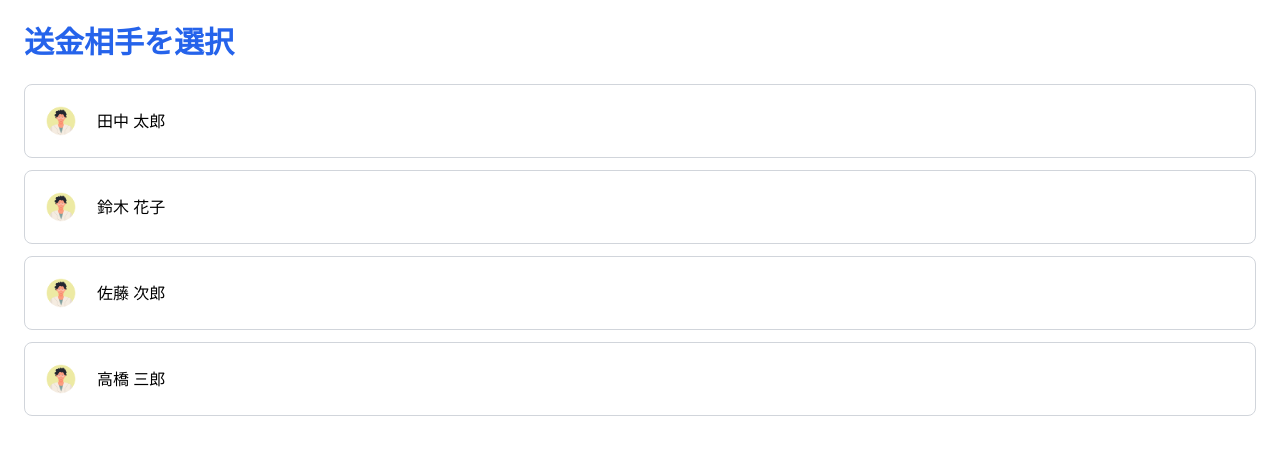
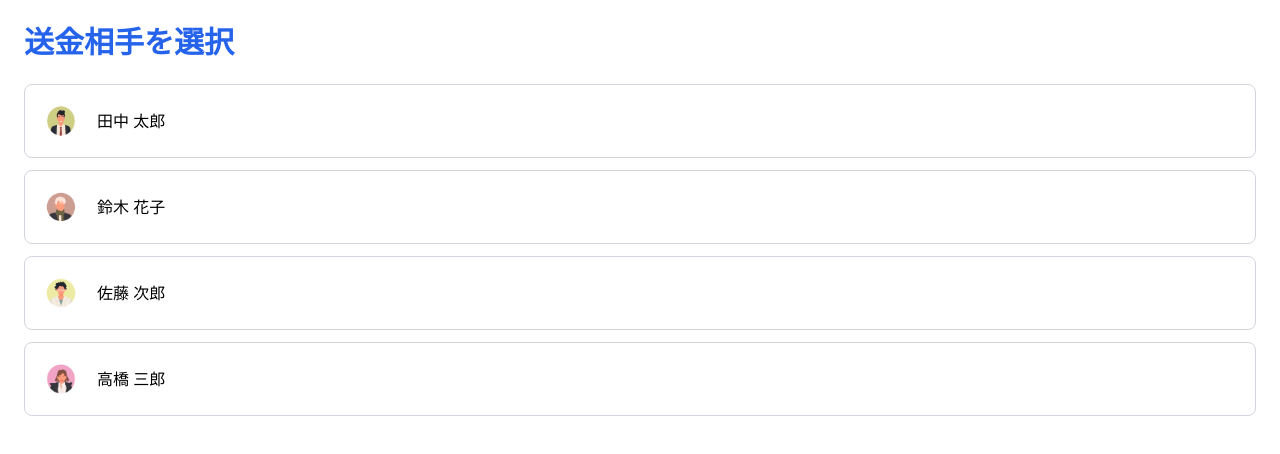
Before and after one commit to deraryo4559/GroupeF, a React (Vite) app in the folder front/: page /step3 in a window 1280 px wide. Shown: the top 454 px of the page. Built offline with nearby package versions, Linux system fonts and the light colour scheme.

Commit message:
いったん、Step3のデータを送金画面に引き渡して、送金画面のプロフィールに反映されるようにしました。

```diff
--- a/front/src/components/SendMoney.jsx
+++ b/front/src/components/SendMoney.jsx
@@ -1,19 +1,32 @@
 import { useState } from "react";
-import { useNavigate } from "react-router-dom"; // ★追加
+import { useNavigate, useLocation } from "react-router-dom";
 
 function SendMoney() {
+  const navigate = useNavigate();
+  const { state } = useLocation();
+
+  // ★ 受け取ったユーザー（全データ）。なければデフォルト
+  const user = state?.user ?? {
+    id: 0,
+    name: "サンプル 氏名",
+    icon: "/images/human1.png",
+    email: "",
+    limit: 50000,
+  };
+
   const [amount, setAmount] = useState("");
   const [message, setMessage] = useState("");
-  const navigate = useNavigate();               // ★追加
 
-  const isAmountValid = amount !== "" && Number(amount) >= 1 && Number(amount) <= 50000;
+  const isAmountValid =
+    amount !== "" && Number(amount) >= 1 && Number(amount) <= (user.limit ?? 50000);
 
   const handleAmountChange = (e) => {
     const value = e.target.value;
     if (value === "") return setAmount("");
     const num = Number(value);
+    const max = user.limit ?? 50000;
     if (num < 1) return setAmount("1");
-    if (num > 50000) return setAmount("50000");
+    if (num > max) return setAmount(String(max));
     setAmount(value);
   };
 
@@ -25,19 +38,24 @@ function SendMoney() {
         <div className="flex items-center gap-3">
           <div className="w-12 h-12 rounded-full overflow-hidden flex items-center justify-center">
             <img
-              src="/images/human1.png"   // public配下なら /images/... とすると安全
-              alt="profile"
+              src={user.icon}
+              alt={user.name}
               className="w-12 h-12 object-cover rounded-full"
             />
           </div>
-          <div className="text-[15px] md:text-base font-medium tracking-wide">サンプル 氏名</div>
+          {/* ★ 選択した相手の名前を表示 */}
+          <div className="text-[15px] md:text-base font-medium tracking-wide">
+            {user.name}
+          </div>
         </div>
       </div>
 
-      {/* 送金上限額 */}
+      {/* 送金上限額（ユーザーごとに可変にしたい場合は user.limit を使用） */}
       <div className="flex items-start gap-4 mt-6">
         <div className="text-sm text-gray-600 leading-6 mt-1">送金上限額</div>
-        <div className="text-[15px] md:text-base font-semibold tracking-wide">50,000円</div>
+        <div className="text-[15px] md:text-base font-semibold tracking-wide">
+          {(user.limit ?? 50000).toLocaleString()}円
+        </div>
       </div>
 
       {/* 送金金額 */}
@@ -48,7 +66,7 @@ function SendMoney() {
             type="number"
             inputMode="numeric"
             min="1"
-            max="50000"
+            max={user.limit ?? 50000}
             step="1"
             placeholder="金額"
             value={amount}
@@ -80,10 +98,10 @@ function SendMoney() {
         送金
       </button>
 
-      {/* 請求ボタン → /request へ */}
+      {/* 請求ボタン → /request へ（必要なら user も渡せます） */}
       <button
         type="button"
-        onClick={() => navigate("/request")}
+        onClick={() => navigate("/request", { state: { user } })}
         className="mt-3 w-full py-3.5 rounded-xl text-white text-[15px] md:text-base font-medium shadow-inner bg-blue-500 hover:bg-blue-600 transition-colors"
       >
         請求
--- a/front/src/pages/Step3.jsx
+++ b/front/src/pages/Step3.jsx
@@ -1,36 +1,33 @@
 import React from 'react';
-import { useNavigate } from 'react-router-dom'; // ← 追加
+import { useNavigate } from 'react-router-dom';
 
-// 仮のユーザーデータ
+// 公開フォルダに置いた想定（/public/images/...）
 const users = [
-  { id: 1, name: '田中 太郎', icon: '../../public/images/human3.png' },
-  { id: 2, name: '鈴木 花子', icon: '../../public/images/human3.png' },
-  { id: 3, name: '佐藤 次郎', icon: '../../public/images/human3.png' },
-  { id: 4, name: '高橋 三郎', icon: '../../public/images/human3.png' }
+  { id: 1, name: '田中 太郎', icon: '/images/human1.png', email: 'taro@example.com', limit: 50000 },
+  { id: 2, name: '鈴木 花子', icon: '/images/human2.png', email: 'hanako@example.com', limit: 50000 },
+  { id: 3, name: '佐藤 次郎', icon: '/images/human3.png', email: 'jiro@example.com', limit: 50000 },
+  { id: 4, name: '高橋 三郎', icon: '/images/human4.png', email: 'saburo@example.com', limit: 50000 },
 ];
 
 function Step3() {
-  const navigate = useNavigate(); // ← 追加
+  const navigate = useNavigate();
+
+  const handleSelect = (user) => {
+    // ★ ユーザー全データを state で渡す
+    navigate('/SendMoney', { state: { user } });
+  };
 
   return (
     <div className="p-6 font-sans">
-      {/* タイトル */}
       <h1 className="text-3xl font-bold mb-6 text-blue-600">送金相手を選択</h1>
-
-      {/* ユーザー一覧 */}
       <ul className="space-y-3">
-        {users.map(user => (
+        {users.map((user) => (
           <li
             key={user.id}
             className="flex items-center p-4 border border-gray-300 rounded-lg cursor-pointer hover:bg-gray-100 transition-colors"
-            onClick={() => navigate('/SendMoney')} // ← alert を遷移に置き換え
+            onClick={() => handleSelect(user)}
           >
-            {/* アイコン */}
-            <img
-              src={user.icon}
-              alt={user.name}
-              className="w-10 h-10 rounded-full mr-4"
-            />
+            <img src={user.icon} alt={user.name} className="w-10 h-10 rounded-full mr-4" />
             {user.name}
           </li>
         ))}
```
